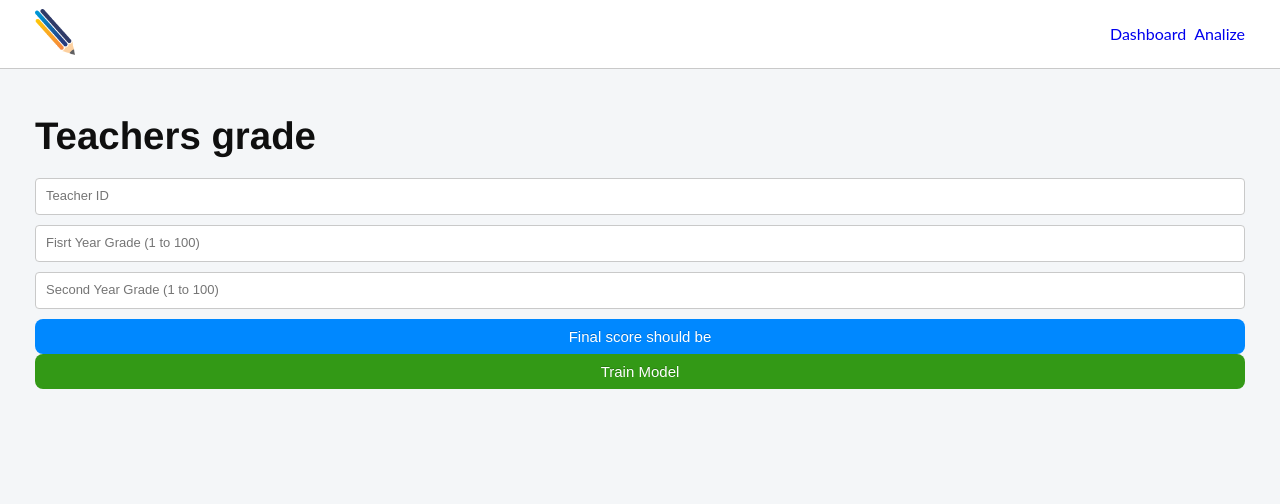
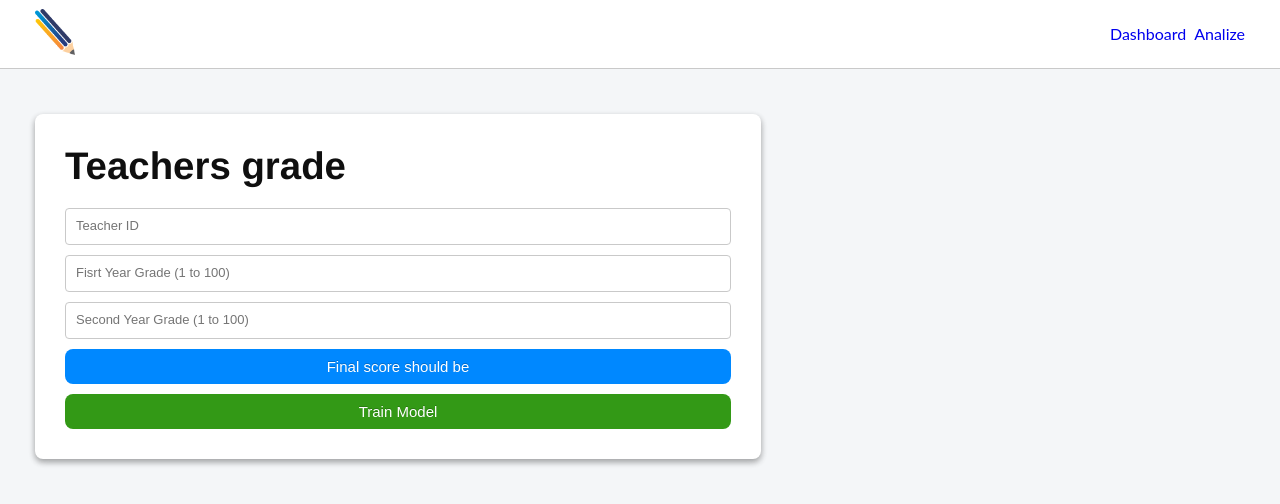
Before and after one commit to esmemag96/AprendizajeAutomaticoEntregaFinal, an Angular app in the folder Frontend/: page / in a window 1280 px wide. Shown: the top 504 px of the page. Built offline with nearby package versions, Linux system fonts and the light colour scheme.

Commit message:
:art: Home card added

```diff
--- a/Frontend/src/app/main-components/home/home.component.html
+++ b/Frontend/src/app/main-components/home/home.component.html
@@ -1,5 +1,5 @@
 <section>
-    <div class="grade">
+    <div class="card grade">
       <h1 class="title">Teachers grade</h1>
       <form action="">
         <input type="number" name="TeacherID" placeholder="Teacher ID" id="TeacherID" required="required" min="1" max="3">
--- a/Frontend/src/app/main-components/home/home.component.scss
+++ b/Frontend/src/app/main-components/home/home.component.scss
@@ -1,5 +1,10 @@
 .grade{
-    form{
+    width: 60%;
 
+    .btn{
+        margin-bottom: 10px;
+        &:last-child{
+            margin-bottom: 0;
+        }
     }
 }
```
Also changed, not shown: 2 other files (tests, documents, lock files or other folders).
